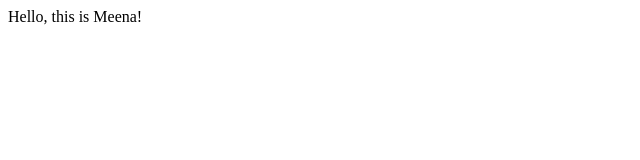
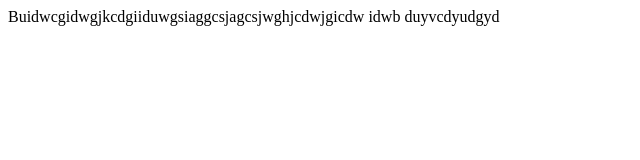
Before and after one commit to wowewa/wowewa.github.io, a plain HTML site: page index.html in a window 1280 px wide. Shown: the whole page, without its empty margins (0-640 px from the left). Drawn offline with Linux system fonts and the light colour scheme.

Commit message:
Update index.html

```diff
--- a/index.html
+++ b/index.html
@@ -1,6 +1,6 @@
 <html>
   <title>Meena's First Web Page</title>
   <body>
-  Hello, this is Meena!
+  Buidwcgidwgjkcdgiiduwgsiaggcsjagcsjwghjcdwjgicdw idwb duyvcdyudgyd
   </body>
 </html>
```
